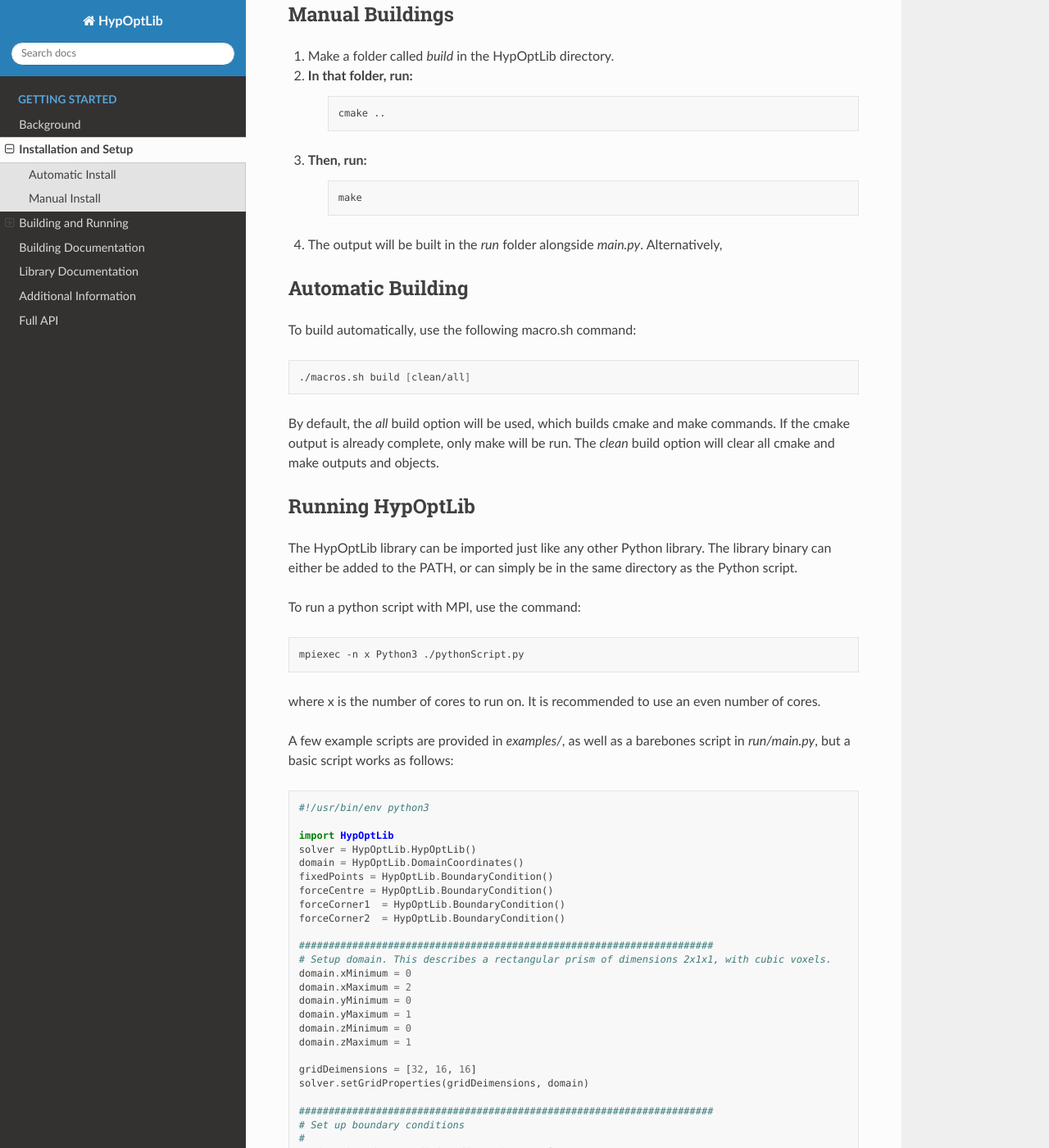
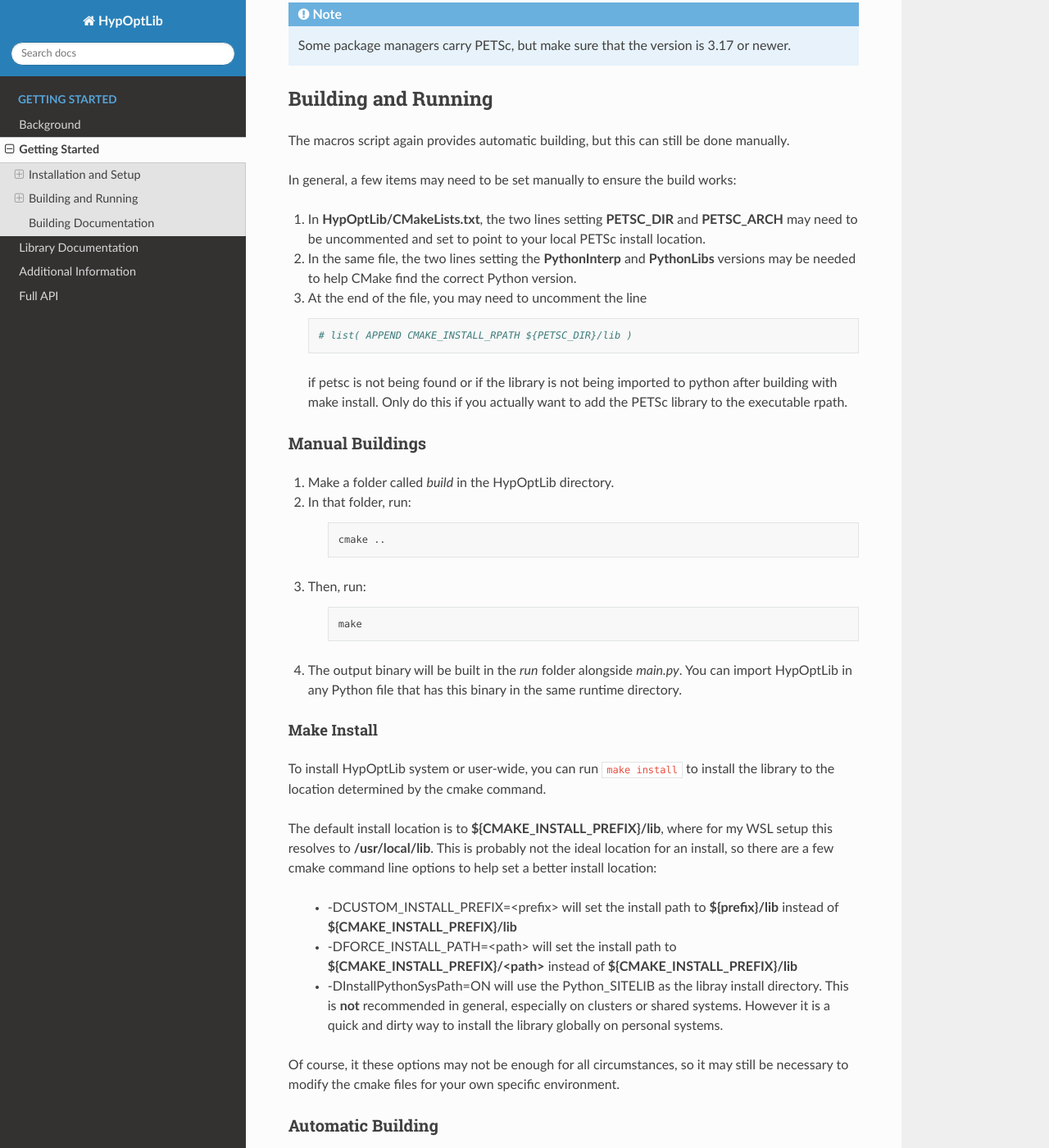
Before and after one commit to Aidan-Sheedy/HypOptLib, a Sphinx documentation site: the page built from docs/source/installation.rst, in a window 1280 px wide and 1400 px high, scrolled down 1750 px. Shown: the whole window at 82% size. Built offline with Sphinx 7.4.7 and the Read the Docs theme 2.0.0, drawn with Linux system fonts in a browser that asks for light colours; some of the changed text lies outside the part shown.

Commit message:
Update installation steps with lessons from running on clusters

```diff
--- a/docs/source/installation.rst
+++ b/docs/source/installation.rst
@@ -1,3 +1,10 @@
+++++++++++++++++++++++++
+Getting Started
+++++++++++++++++++++++++
+
+These sections describe downloading, building, and running HypOptLib.
+This should act as a basic quick-start tutorial.
+
 ========================
 Installation and Setup
 ========================
@@ -14,6 +21,10 @@
 
 Automatic Install
 ========================
+
+This installation method can be useful for personal systems, but may not be ideal as it
+won't account for any idiosyncrasies. However, it can also be useful to look through the
+bash script to see which dependencies are being installed.
 
 1. Clone the HypOptLib repository from https://github.com/Aidan-Sheedy/Hyperoptimization_using_Petsc.git.
 
@@ -72,7 +83,7 @@
     ./configure --download-hdf5
 
 Some operating systems or environments may also need additional configure flags. If the compilation
-fails, check the `PETSc install reference <https://petsc.org/release/install/install/>` for help.
+fails, check the `PETSc install reference <https://petsc.org/release/install/install/>`_ for help.
 
 .. note::
 
@@ -83,8 +94,26 @@
 Building and Running
 ========================
 
-They macros script again provides automatic building, but this can still be done
+The macros script again provides automatic building, but this can still be done
 manually.
+
+In general, a few items may need to be set manually to ensure the build works:
+
+1. In **HypOptLib/CMakeLists.txt**, the two lines setting **PETSC_DIR** and **PETSC_ARCH**
+   may need to be uncommented and set to point to your local PETSc install location.
+
+2. In the same file, the two lines setting the **PythonInterp** and **PythonLibs** versions
+   may be needed to help CMake find the correct Python version.
+
+3. At the end of the file, you may need to uncomment the line
+
+   .. code-block:: bash
+
+        # list( APPEND CMAKE_INSTALL_RPATH ${PETSC_DIR}/lib )
+
+   if petsc is not being found or if the library is not being imported to python after building
+   with make install. Only do this if you actually want to add the PETSc library to the executable
+   rpath.
 
 Manual Buildings
 ========================
@@ -92,17 +121,42 @@
 1. Make a folder called `build` in the HypOptLib directory.
 
 2. In that folder, run:
+
     .. code-block:: bash
 
         cmake ..
 
 3. Then, run:
+
     .. code-block:: bash
 
         make
 
-4. The output will be built in the `run` folder alongside `main.py`. Alternatively,
+4. The output binary will be built in the `run` folder alongside `main.py`. You can import HypOptLib
+   in any Python file that has this binary in the same runtime directory.
 
+Make Install
+------------------------
+
+To install HypOptLib system or user-wide, you can run :code:`make install` to install the library
+to the location determined by the cmake command.
+
+The default install location is to **${CMAKE_INSTALL_PREFIX}/lib**, where for my WSL setup this resolves
+to **/usr/local/lib**. This is probably not the ideal location for an install, so there are a few cmake
+command line options to help set a better install location:
+
+ * -DCUSTOM_INSTALL_PREFIX=<prefix> will set the install path to **${prefix}/lib** instead of
+   **${CMAKE_INSTALL_PREFIX}/lib**
+
+ * -DFORCE_INSTALL_PATH=<path> will set the install path to **${CMAKE_INSTALL_PREFIX}/<path>** instead of
+   **${CMAKE_INSTALL_PREFIX}/lib**
+
+ * -DInstallPythonSysPath=ON will use the Python_SITELIB as the libray install directory. This is **not**
+   recommended in general, especially on clusters or shared systems. However it is a quick and dirty way to
+   install the library globally on personal systems.
+
+Of course, it these options may not be enough for all circumstances, so it may still be necessary to modify
+the cmake files for your own specific environment.
 
 Automatic Building
 ========================
@@ -115,7 +169,8 @@
 
 By default, the `all` build option will be used, which builds cmake and make commands. If
 the cmake output is already complete, only make will be run. The `clean` build option will
-clear all cmake and make outputs and objects.
+clear all cmake and make outputs and objects. This should be equivalent to following the manual
+installation without running :code:`make install`.
 
 Running HypOptLib
 ========================
@@ -225,4 +280,4 @@
 
     ./macros.sh build_docs
 
-to compile the documentation. The output will be available in `docs/build/html/index.html`.
+to compile the documentation. The output will be available in **docs/build/html/index.html**.
```
Also changed, not shown: README.md (+1 -46 lines), 1 other file.
